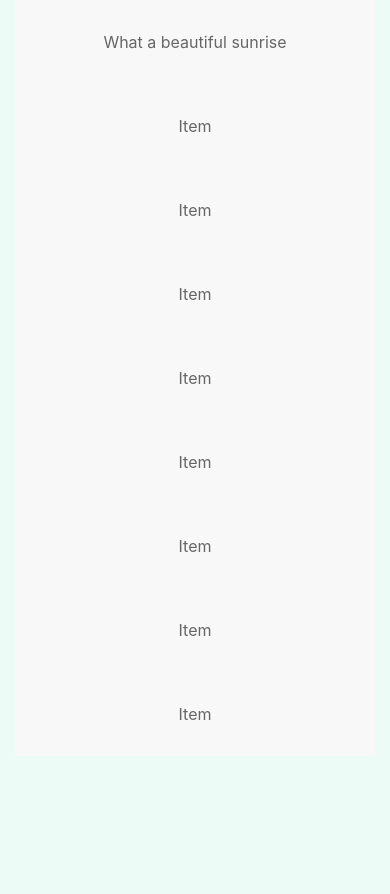
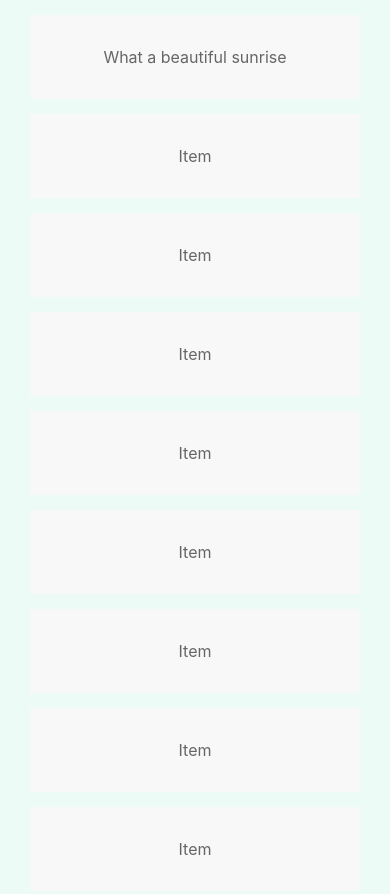
Before and after one commit to dylanstatham/ds-ui-kit-react, a React (Create React App) app: page / in a window 390 px wide. Shown: the top 894 px of the page. Before the commit the page ends 844 px from the top, so only its background shows below. Built offline with nearby package versions, Linux system fonts and the light colour scheme.

Commit message:
Add flex and basic responsive layout

```diff
--- a/src/components/Gallery/Gallery.js
+++ b/src/components/Gallery/Gallery.js
@@ -5,37 +5,53 @@ const Gallery = () => (
   <div className="Gallery">
     <div className="Gallery__row uk-child-width-expand@s uk-text-center">
       <div>
-        <div className="uk-card uk-card-default uk-card-body">
+        <div className="Gallery__item uk-card uk-card-default uk-card-body">
           What a beautiful sunrise
         </div>
       </div>
       <div>
-        <div className="uk-card uk-card-default uk-card-body">Item</div>
+        <div className="Gallery__item uk-card uk-card-default uk-card-body">
+          Item
+        </div>
       </div>
       <div>
-        <div className="uk-card uk-card-default uk-card-body">Item</div>
+        <div className="Gallery__item uk-card uk-card-default uk-card-body">
+          Item
+        </div>
       </div>
     </div>
-    <div className="uk-child-width-expand@s uk-text-center" uk-grid>
+    <div className="Gallery__row uk-child-width-expand@s uk-text-center">
       <div>
-        <div className="uk-card uk-card-default uk-card-body">Item</div>
+        <div className="Gallery__item uk-card uk-card-default uk-card-body">
+          Item
+        </div>
       </div>
       <div>
-        <div className="uk-card uk-card-default uk-card-body">Item</div>
+        <div className="Gallery__item uk-card uk-card-default uk-card-body">
+          Item
+        </div>
       </div>
       <div>
-        <div className="uk-card uk-card-default uk-card-body">Item</div>
+        <div className="Gallery__item uk-card uk-card-default uk-card-body">
+          Item
+        </div>
       </div>
     </div>
-    <div className="uk-child-width-expand@s uk-text-center" uk-grid>
+    <div className="Gallery__row uk-child-width-expand@s uk-text-center">
       <div>
-        <div className="uk-card uk-card-default uk-card-body">Item</div>
+        <div className="Gallery__item uk-card uk-card-default uk-card-body">
+          Item
+        </div>
       </div>
       <div>
-        <div className="uk-card uk-card-default uk-card-body">Item</div>
+        <div className="Gallery__item uk-card uk-card-default uk-card-body">
+          Item
+        </div>
       </div>
       <div>
-        <div className="uk-card uk-card-default uk-card-body">Item</div>
+        <div className="Gallery__item uk-card uk-card-default uk-card-body">
+          Item
+        </div>
       </div>
     </div>
   </div>
--- a/src/components/Gallery/styles.css
+++ b/src/components/Gallery/styles.css
@@ -0,0 +1,14 @@
+.Gallery__row {
+  display: flex;
+}
+
+.Gallery__item {
+  flex: 1;
+  margin: 15px;
+}
+
+@media (max-width: 600px) {
+  .Gallery__row {
+    display: block;
+  }
+}
```
